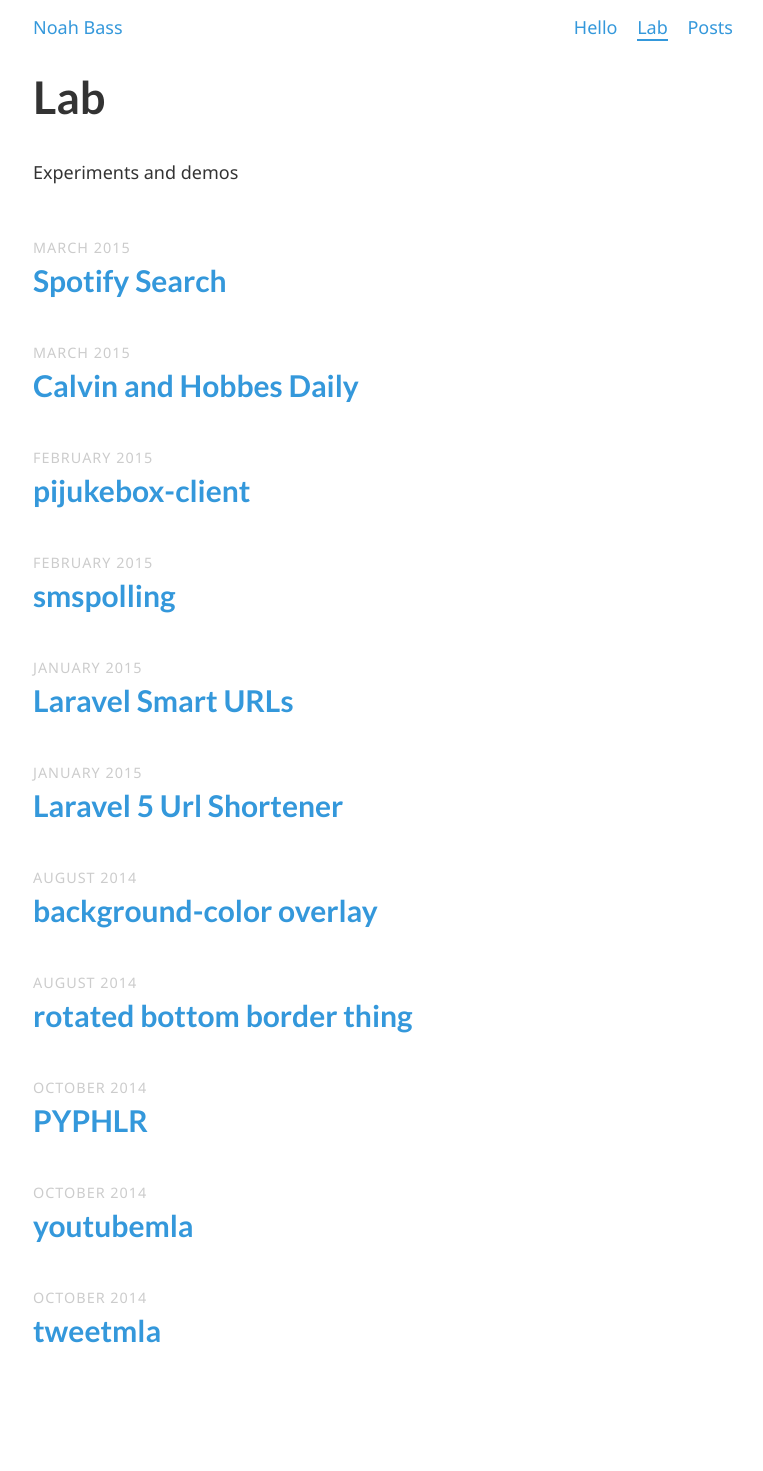
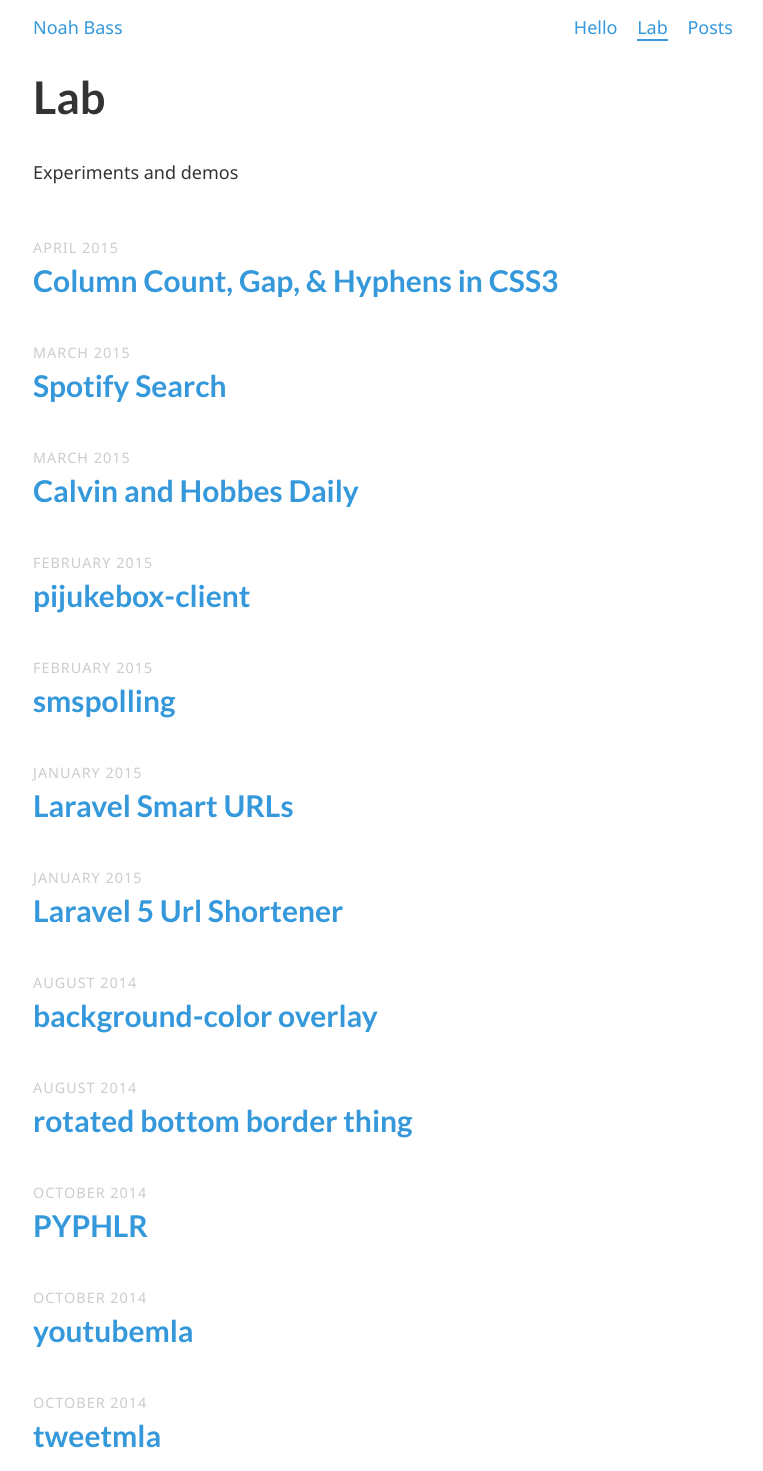
Before and after one commit to noahbass/noahbass.github.com, a Jekyll site: the page built from lab.html, in a window 1280 px wide. Shown: the whole page, without its empty margins (257-1020 px from the left). Built offline with Jekyll 4.4.1, drawn with Linux system fonts in a browser that asks for light colours; before the commit the page ends 1366 px from its top, so only the background shows below that.

Commit message:
added Column Count, Gap, & Hyphens in CSS3 lab

```diff
--- a/_data/lab.yml
+++ b/_data/lab.yml
@@ -1,3 +1,7 @@
+- title: "Column Count, Gap, & Hyphens in CSS3"
+  link: http://codepen.io/noahbass/pen/jgyqB
+  date: 2015-04-01
+
 - title: Spotify Search
   link: https://noahbass.github.io/spotify-search/
   date: 2015-03-01
```
